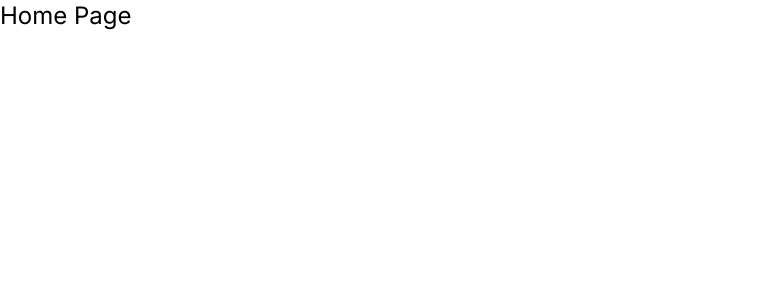
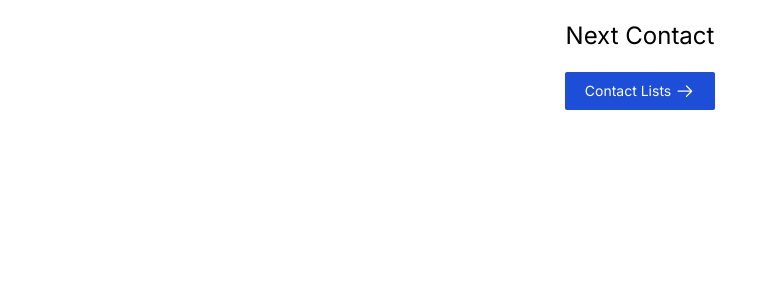
Before and after one commit to ras-24/next-contact, a Next.js app: page / in a window 1280 px wide. Shown: the top 300 px of the page, without its empty margins (0-776 px from the left). Built offline with nearby package versions, Linux system fonts and the light colour scheme.

Commit message:
Update Homepage

```diff
--- a/app/page.tsx
+++ b/app/page.tsx
@@ -1,5 +1,12 @@
+
+import { NavButton } from "@/components/buttons";
+import Link from "next/link";
+
 export default function Home() {
   return (
-    <h1 className="title text-2xl">Home Page</h1>
+    <div className="text-center mt-5">
+      <h1 className="title text-2xl mb-5">Next Contact</h1>
+      <NavButton />
+    </div>
   );
 }
--- a/components/buttons.tsx
+++ b/components/buttons.tsx
@@ -2,6 +2,7 @@
 
 import Link from "next/link";
 import { IoAddSharp, IoPencil, IoTrashOutline } from "react-icons/io5";
+import { GoArrowRight } from "react-icons/go";
 import { useFormStatus } from "react-dom";
 import clsx from "clsx";
 import { deleteContact } from "@/lib/actions";
@@ -14,6 +15,18 @@ export const CreateButton = () => {
     >
       <IoAddSharp size={20} />
       Create
+    </Link>
+  );
+};
+
+export const NavButton = () => {
+  return (
+    <Link
+      href="/contacts"
+      className="inline-flex items-center space-x-1 text-white bg-blue-700 hover:bg-blue-800 px-5 py-[9px] rounded-sm text-sm"
+    >
+      Contact Lists
+      <GoArrowRight className="ml-1" size={20} />
     </Link>
   );
 };
--- a/package.json
+++ b/package.json
@@ -6,7 +6,8 @@
     "dev": "next dev --turbo",
     "build": "next build",
     "start": "next start",
-    "lint": "next lint"
+    "lint": "next lint",
+    "postinstall": "prisma generate"
   },
   "dependencies": {
     "@prisma/client": "^5.17.0",
```
